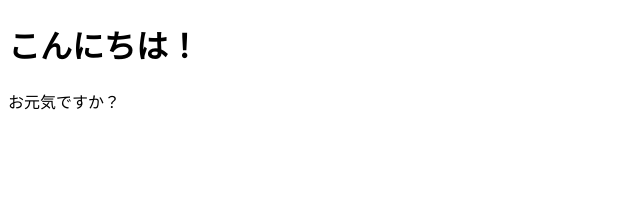
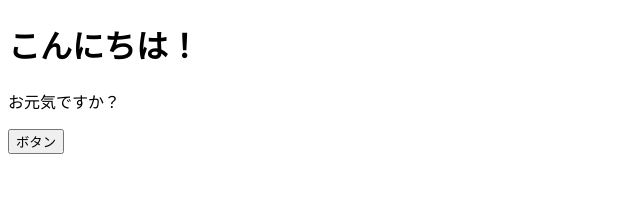
Before and after one commit to ug23/react-sandbox-2022-01-03, a React (Create React App) app: page / in a window 1280 px wide. Shown: the top 219 px of the page, without its empty margins (0-640 px from the left). Built offline with nearby package versions, Linux system fonts and the light colour scheme.

Commit message:
P103 ボタンを追加

```diff
--- a/src/App.jsx
+++ b/src/App.jsx
@@ -3,6 +3,7 @@ export const App = () => {
     <>
       <h1>こんにちは！</h1>
       <p>お元気ですか？</p>
+      <button>ボタン</button>
     </>
   );
 };
```
